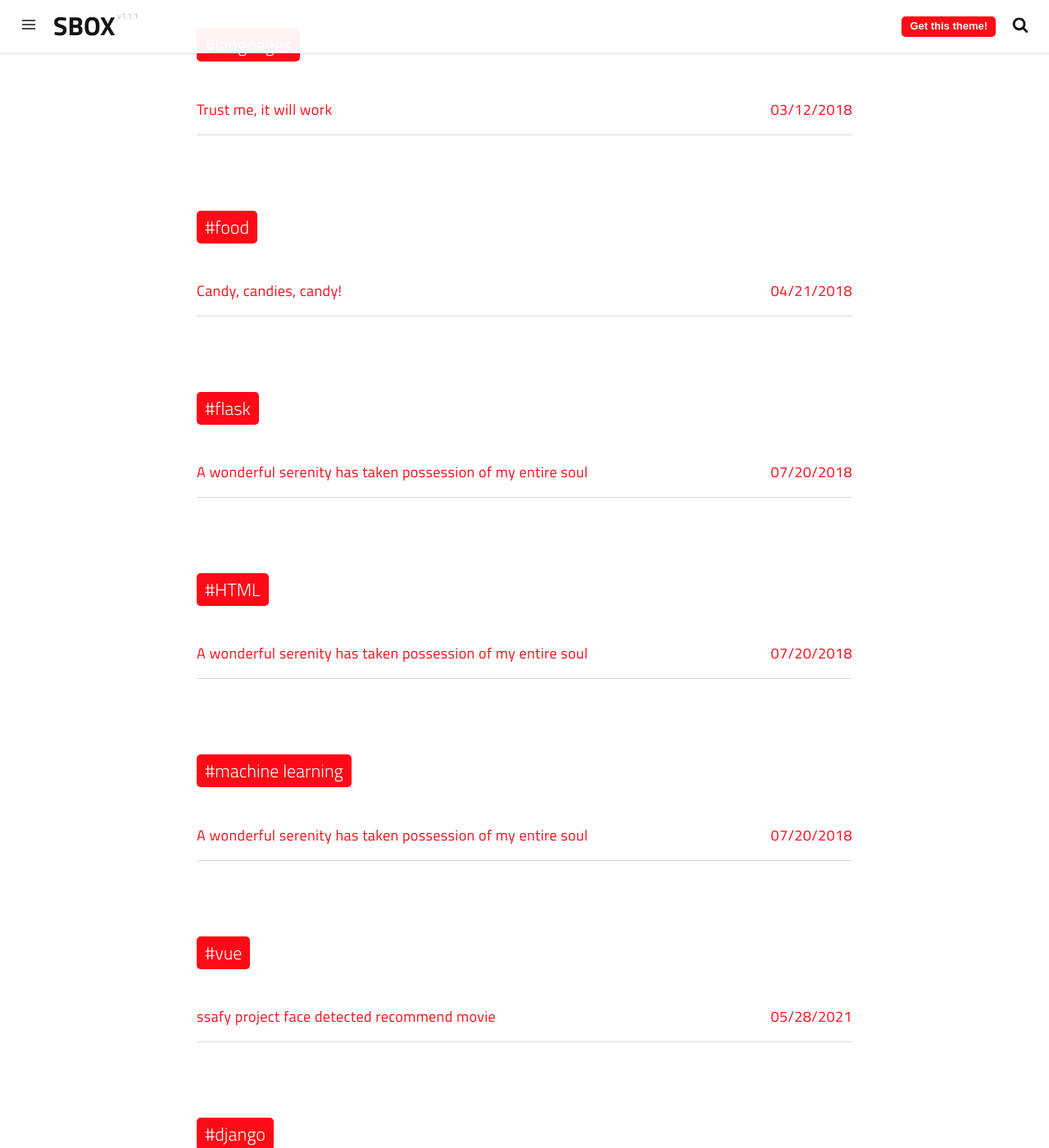
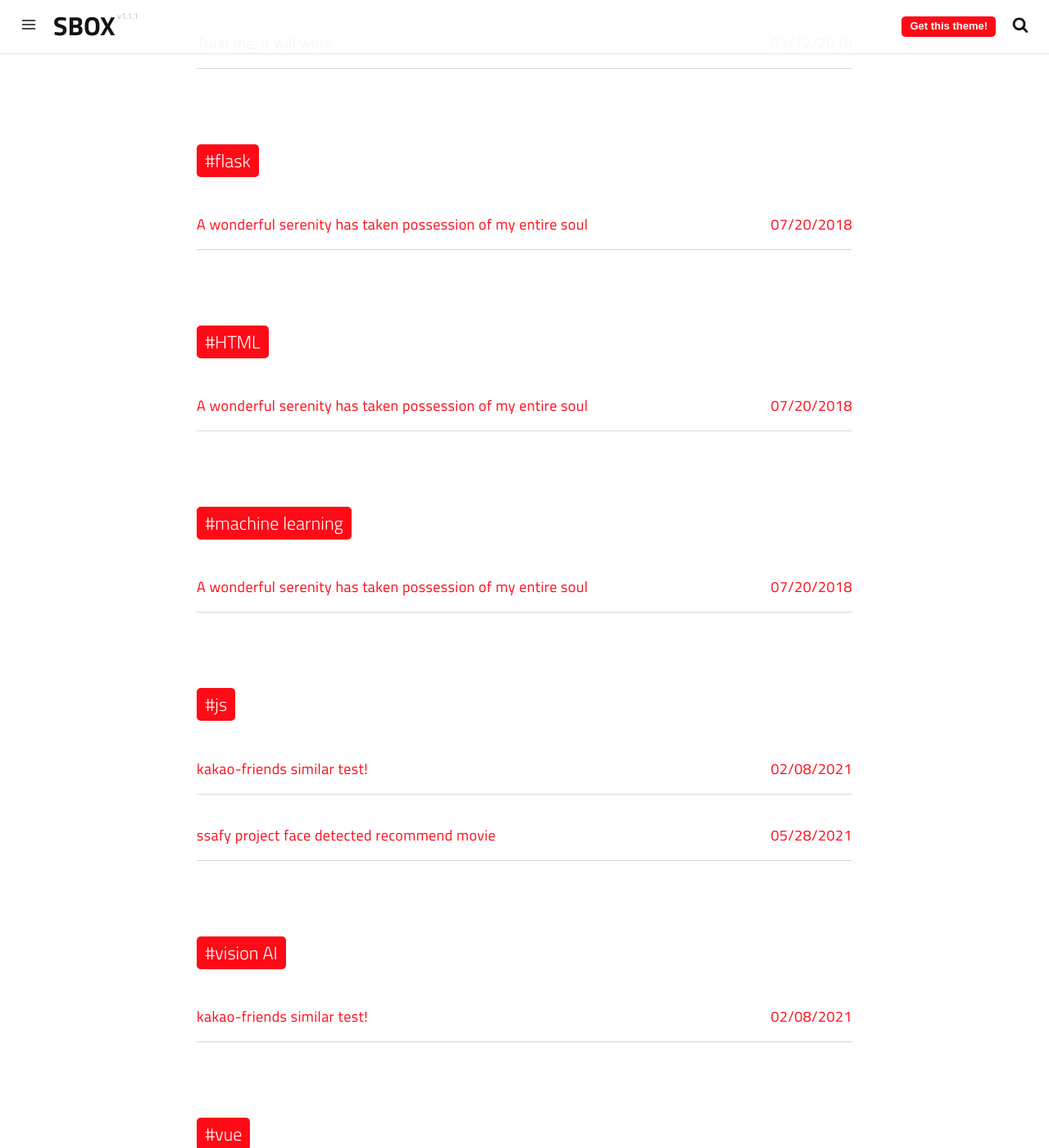
Before and after one commit to sang-rak/sang-rak.github.io, a Jekyll site: the page built from tags.html, in a window 1280 px wide and 1400 px high, scrolled down 5557 px. Shown: the whole window at 82% size. Built offline with Jekyll 4.4.1, drawn with Linux system fonts in a browser that asks for light colours; a script that is not in the unit is left out; some of the changed text lies outside the part shown.

Commit message:
post revise

```diff
--- a/_posts/2011-06-06-candy-candies-candy.md
+++ b/_posts/2021-02-08-kakao-friends-similar-test.md
@@ -1,17 +1,24 @@
 ---
-date: 2018-04-21 12:26:40
+date: 2021-02-08 12:26:40
 layout: post
-title: Candy, candies, candy!
+title: kakao-friends similar test!
 subtitle: Lorem ipsum dolor sit amet, consectetur adipisicing elit.
 description: Lorem ipsum dolor sit amet, consectetur adipisicing elit, sed do eiusmod tempor incididunt ut labore et dolore magna aliqua.
-image: https://res.cloudinary.com/dm7h7e8xj/image/upload/v1559822137/theme11_vei7iw.jpg
-optimized_image: https://res.cloudinary.com/dm7h7e8xj/image/upload/c_scale,w_380/v1559822137/theme11_vei7iw.jpg
+image: /assets/img/posts/kakao-friends-similar-test.png
+optimized_image: /assets/img/posts/kakao-friends-similar-test.png
 category: Personal KAKAO
 tags:
-  - food
-  - tips
+  - js
+  - vision AI
 author: sang-rak
 ---
+
+얼굴로 보는 인공지능 카카오 프렌즈 테스트
+
+URL: https://selectbox.netlify.app/
+
+optimized_image: https://res.cloudinary.com/dm7h7e8xj/image/upload/c_scale,w_380/v1559822137/theme11_vei7iw.jpg
+
 
 Cas sociis natoque penatibus et magnis <a href="#">dis parturient montes</a>, nascetur ridiculus mus. *Aenean eu leo quam.* Pellentesque ornare sem lacinia quam venenatis vestibulum. Sed posuere consectetur est at lobortis. Cras mattis consectetur purus sit amet fermentum.
 
```
Also changed, not shown: assets/img/posts/kakao-friends-similar-test.png (added).
